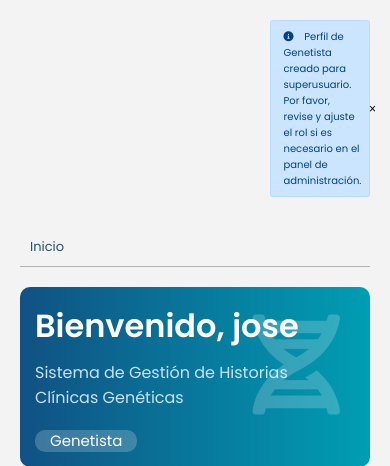
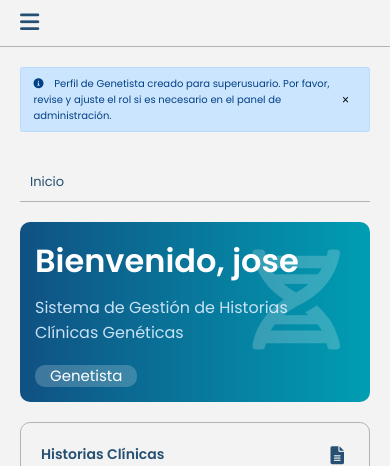
Before and after one commit to EnriqueRioss/GeneticSys, a Django app: page / in a window 390 px wide. Shown: the top 466 px of the page. Run offline with Django 5.2, Linux system fonts and the light colour scheme; a user stored in the database is signed in; data comes from the database, SQL or seed files in the repository; data that the repository does not hold is empty; parts of the project's set-up code (start-up, migrations or seed data) failed here and were passed over.

Commit message:
cambios en templates para responsividad

```diff
--- a/myapp/templates/layouts/base.html
+++ b/myapp/templates/layouts/base.html
@@ -18,6 +18,14 @@
 
     <aside class="sidebar">
         <div class="sidebar-header">
+
+            <!-- ==== PRIMERA MODIFICACIÓN PARA QUE SE VEA RESPONSIVE EL SIDEBAR ====== -->
+            <button class="sidebar-close-btn" id="sidebar-close-btn">
+                <i class="fas fa-file"></i>
+            </button>
+
+            <!-- ==== FIN DE LA PRIMER MODIFICACION ====== -->
+
             <div class="sidebar-logo">
                 <div class="logo-icon">G</div>
                 <div class="logo-text">
@@ -131,11 +139,32 @@
         </nav>
     </aside>
 
+    <!-- ==== SEGUNDA MODIFICACIÓN PARA QUE SE VEA RESPONSIVE EL SIDEBAR ====== -->
+
+    <div class="sidebar-overlay" id="sidebar-overlay"></div>
+
+    <!-- ==== FIN DE LA SEGUNDA MODIFICACION ====== -->
+
+
+
+
     <div class="content">
+
+        <!-- ==== TERCERA MODIFICACIÓN PARA QUE SE VEA RESPONSIVE EL SIDEBAR ====== -->
+        <header class="main-header">
+            <button class="sidebar-toggle-btn" id="sidebar-toggle-btn">
+                <i class="fas fa-bars"></i>
+            </button>
+        </header>
+        <!-- ==== FIN DE LA TERCERA MODIFICACION ====== -->
+
+
+
+
         <!-- ===== INICIO DE LA MODIFICACIÓN ===== -->
         {% if messages %}
             <!-- Contenedor con el padding corregido para no superponerse al sidebar -->
-            <div class="messages-container" style="padding: 2rem 2rem 0rem 27rem;">
+            <div class="messages-container" style="padding: 2rem 2rem 0rem 2rem;">
                 {% for message in messages %}
                     <div class="alert alert-{{ message.tags }} alert-dismissible fade show" role="alert"
                          style="background-color: {% if message.tags == 'success' %}#d4edda{% elif message.tags == 'error' %}#f8d7da{% elif message.tags == 'warning' %}#fff3cd{% else %}#cce5ff{% endif %};
@@ -270,6 +299,33 @@
         }
     });
     // ===== FIN DE SCRIPT PARA MOSTRAR SOLO LA ÚLTIMA ALERTA =====
+
+
+
+    // ===== INICIO DEL SCRIPT PARA EL FUNCIONAMIENTO RESPONSIVE DEL SIDEBAR ====
+    document.addEventListener('DOMContentLoaded', function () {
+            const toggleBtn = document.getElementById('sidebar-toggle-btn');
+            const closeBtn = document.getElementById('sidebar-close-btn');
+            const overlay = document.getElementById('sidebar-overlay');
+            const body = document.body;
+
+            function toggleSidebar() {
+                body.classList.toggle('sidebar-open');
+            }
+
+            if (toggleBtn) {
+                toggleBtn.addEventListener('click', toggleSidebar);
+            }
+
+            if (closeBtn) {
+                closeBtn.addEventListener('click', toggleSidebar);
+            }
+
+            if (overlay) {
+                overlay.addEventListener('click', toggleSidebar);
+            }
+        });
+    // ===== FIN DEL SCRIPT PARA RESPONSIVIDAD DEL SIDEBAR =======
 </script>
 <script src="{% static 'js/chatbot.js' %}"></script>
 </body>
```
